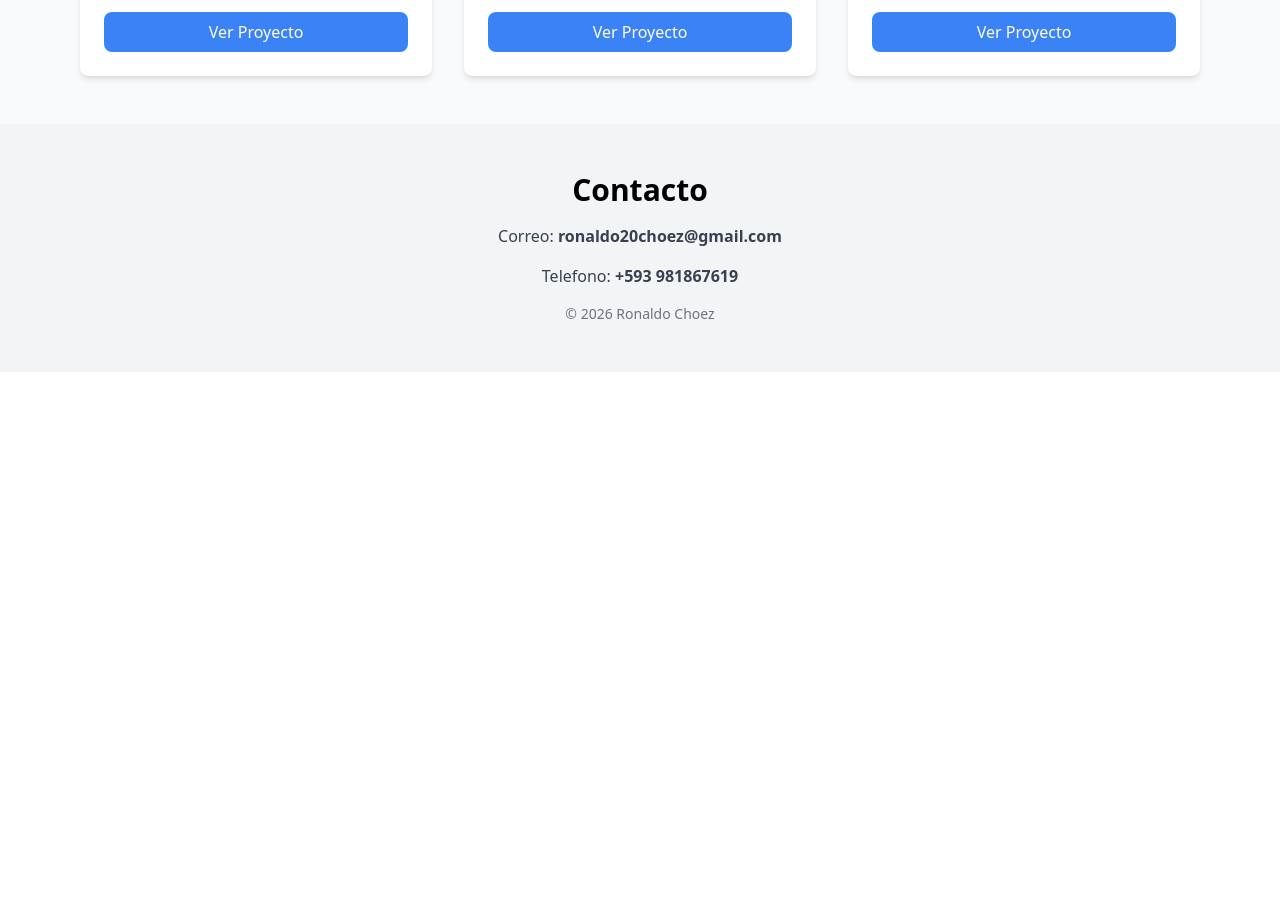
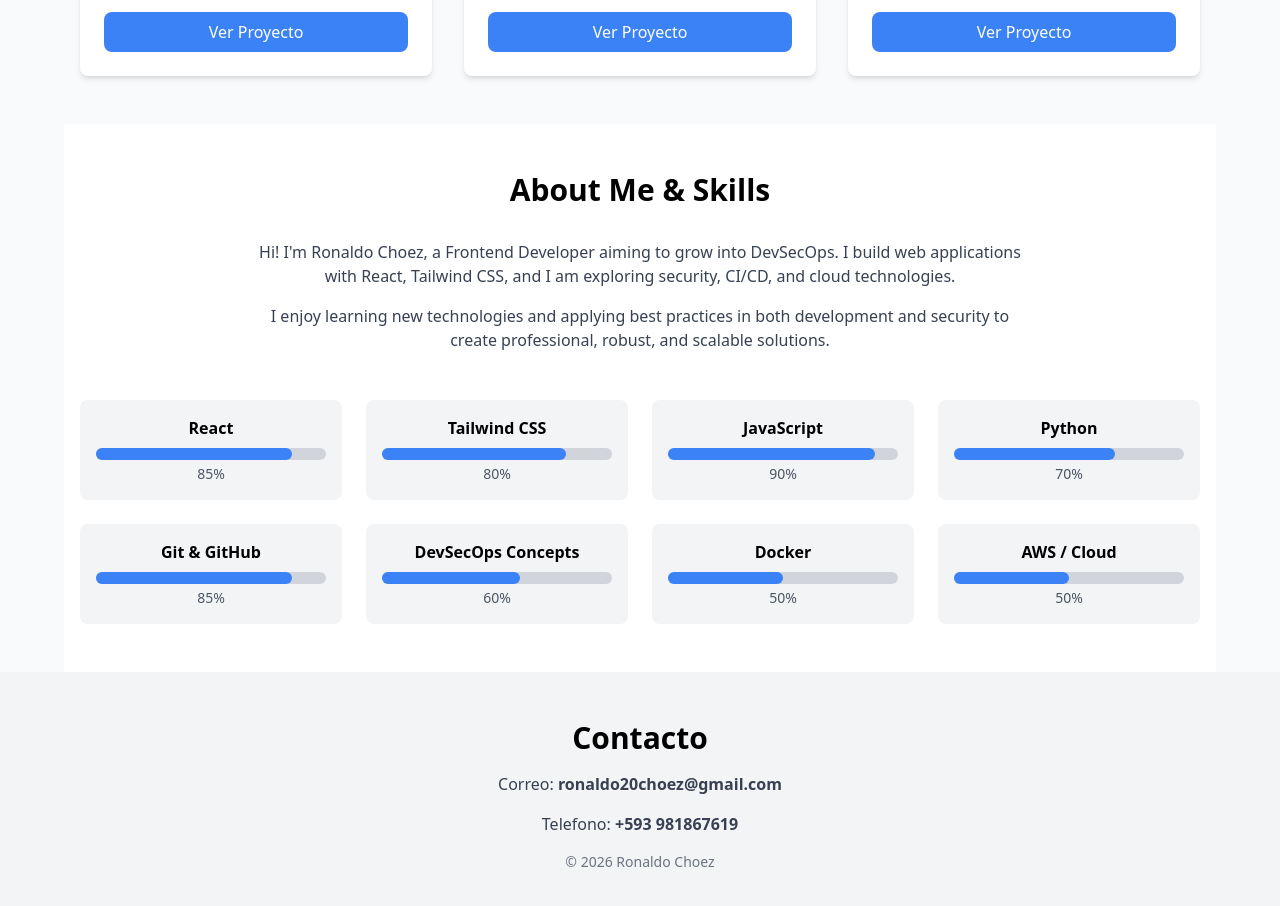
Before and after one commit to chiez20/devsecops-portfolio, a React (Vite) app: page / in a window 1280 px wide. Shown: the part 860-1766 px from the top of the page. Before the commit the page ends 1232 px from the top, so only its background shows below. Built offline with nearby package versions, Linux system fonts and the light colour scheme.

Commit message:
feat: add About/Skills section to Home page

```diff
--- a/src/pages/Home.jsx
+++ b/src/pages/Home.jsx
@@ -91,6 +91,65 @@ export default function Home() {
         </div>
       </section>
 
+<motion.section
+  id="about"
+  className="px-4 py-12 bg-white max-w-6xl mx-auto"
+  initial={{ opacity: 0, y: 50 }}
+  whileInView={{ opacity: 1, y: 0 }}
+  viewport={{ once: true }}
+  transition={{ duration: 0.8 }}
+>
+  <h2 className="text-3xl font-bold text-center mb-8">About Me & Skills</h2>
+
+  {/* About */}
+  <div className="mb-12 text-center max-w-3xl mx-auto">
+    <p className="text-gray-700 mb-4">
+      Hi! I'm Ronaldo Choez, a Frontend Developer aiming to grow into DevSecOps.
+      I build web applications with React, Tailwind CSS, and I am exploring
+      security, CI/CD, and cloud technologies.
+    </p>
+    <p className="text-gray-700">
+      I enjoy learning new technologies and applying best practices in both
+      development and security to create professional, robust, and scalable solutions.
+    </p>
+  </div>
+
+  {/* Skills */}
+  <div className="grid grid-cols-2 sm:grid-cols-3 lg:grid-cols-4 gap-6">
+    {[
+      { name: "React", level: 85 },
+      { name: "Tailwind CSS", level: 80 },
+      { name: "JavaScript", level: 90 },
+      { name: "Python", level: 70 },
+      { name: "Git & GitHub", level: 85 },
+      { name: "DevSecOps Concepts", level: 60 },
+      { name: "Docker", level: 50 },
+      { name: "AWS / Cloud", level: 50 },
+    ].map((skill, index) => (
+      <motion.div
+        key={index}
+        className="bg-gray-100 rounded-lg p-4 flex flex-col items-center"
+        initial={{ opacity: 0, y: 30 }}
+        whileInView={{ opacity: 1, y: 0 }}
+        viewport={{ once: true }}
+        transition={{ duration: 0.5, delay: index * 0.1 }}
+      >
+        <h3 className="font-semibold mb-2">{skill.name}</h3>
+        <div className="w-full bg-gray-300 rounded-full h-3">
+          <motion.div
+            className="bg-blue-500 h-3 rounded-full"
+            initial={{ width: 0 }}
+            whileInView={{ width: `${skill.level}%` }}
+            viewport={{ once: true }}
+            transition={{ duration: 1 }}
+          />
+        </div>
+        <span className="text-sm text-gray-600 mt-1">{skill.level}%</span>
+      </motion.div>
+    ))}
+  </div>
+</motion.section>
+
       {/* Footer / Contacto */}
       <section
         id="contact"
```
